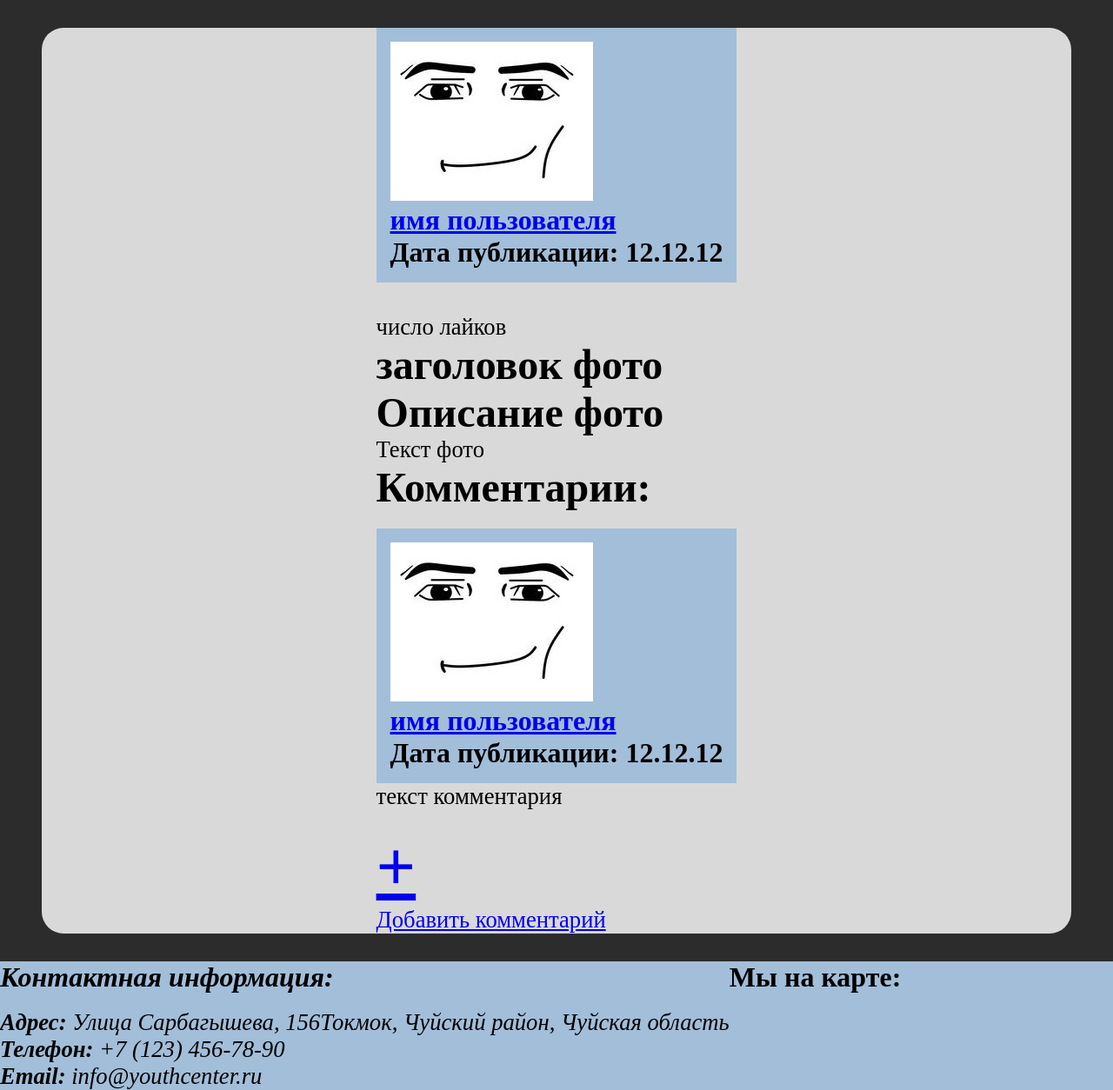
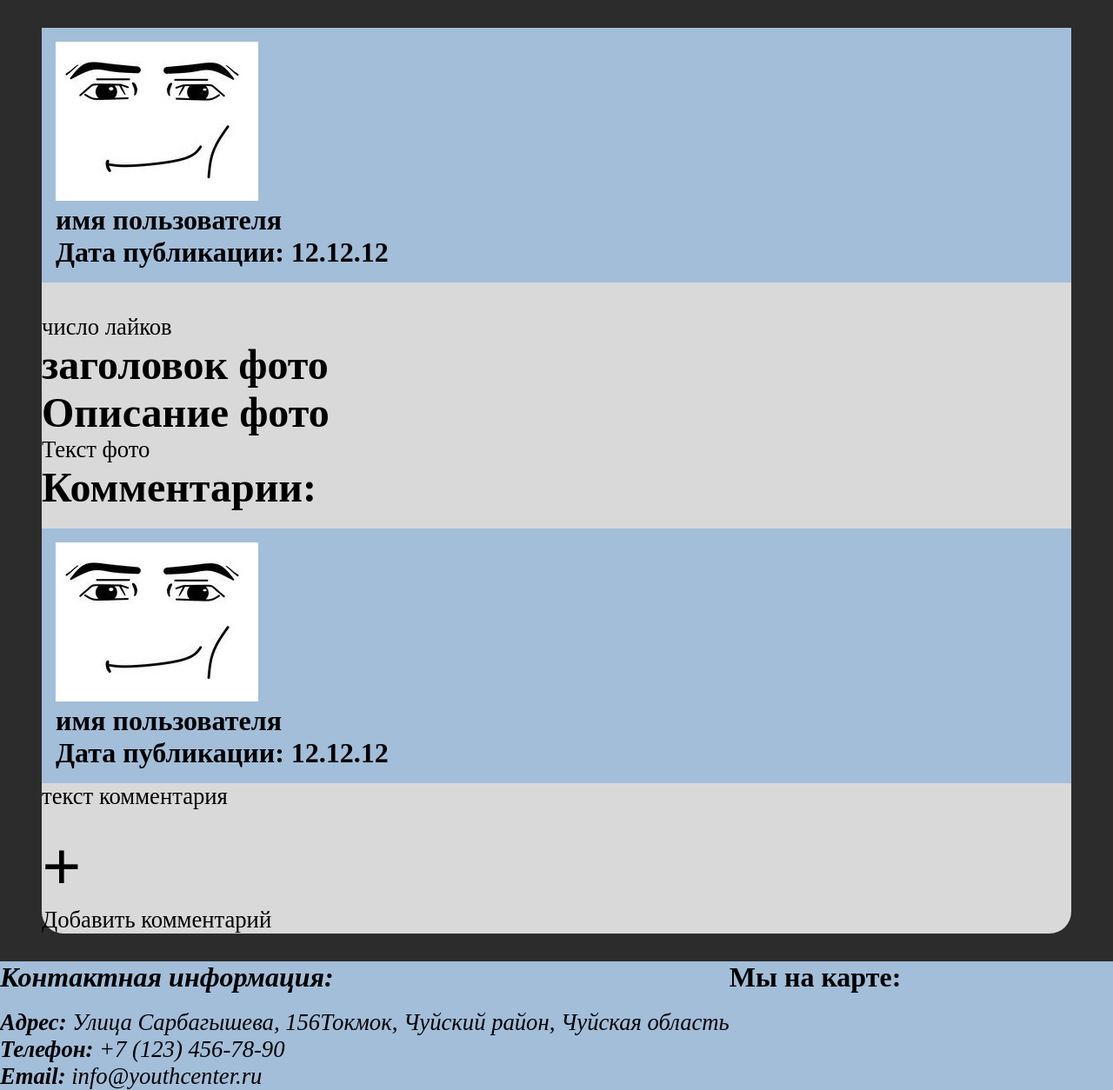
Before and after one commit to Veyyr3/Project-PictroGram, a Django app: page / in a window 1280 px wide. Shown: the part 92-1346 px from the top of the page at 87% size. Run offline with Django 5.2, Linux system fonts and the light colour scheme.

Commit message:
FE: add style

```diff
--- a/APPS/image/templates/image/_userName_and_userLogo.html
+++ b/APPS/image/templates/image/_userName_and_userLogo.html
@@ -10,6 +10,6 @@
         </div>
 
         <!-- имя пользователя -->
-        <h4 class="user-name-h4">{{ user_name }}</h4>
+        <h4 class="user-name">{{ user_name }}</h4>
     </div>
 </a>
--- a/static/css/index_style.css
+++ b/static/css/index_style.css
@@ -17,6 +17,11 @@
   transition: none !important;
   transform: none !important;
   animation: none !important;
+}
+
+.link {
+  text-decoration: none;
+  color: inherit;
 }
 
 .mt-sm {
@@ -545,6 +550,10 @@
     display: none;
   }
 }
+.container-publication {
+  width: 100%;
+}
+
 /*---------------------------------VARIABLES---------------------------------*/
 /*---------------------------------END VARIABLES---------------------------------*/
 /*---------------------------------TECHNICAL---------------------------------*/
--- /dev/null
+++ b/static/scss/_ForIndex.scss
@@ -0,0 +1,4 @@
+// стили для index.html
+.container-publication {
+    width: 100%;
+}
--- a/static/scss/_specialClasses.scss
+++ b/static/scss/_specialClasses.scss
@@ -4,6 +4,12 @@
         transition: none !important;
         transform: none !important;
         animation: none !important;
+    }
+
+    // для всех особых ссылок
+    .link {
+        text-decoration: none;
+        color: inherit;
     }
 
 
--- a/static/scss/index_style.scss
+++ b/static/scss/index_style.scss
@@ -2,6 +2,8 @@
 @use 'specialClasses';
 @use 'ForMP';
 
+// страницы
+@use 'ForIndex';
 
 // index.scss
 /*---------------------------------VARIABLES---------------------------------*/
```
Also changed, not shown: 1 other file.
